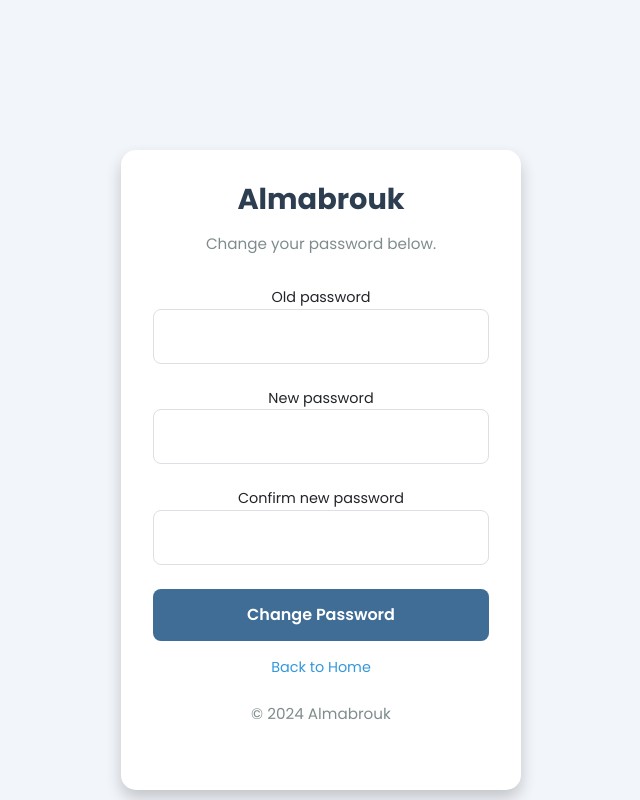
After one commit to vaisagh-mp/Al_Mabrouk_crm, a Django app: page /admin-panel/change-password/ in a window 1280 px wide. The commit adds this page. Shown: the whole page, without its empty margins (319-959 px from the left). Run offline with Django 5.2, Linux system fonts and the light colour scheme; a user stored in the database is signed in; some libraries are stand-ins or nearby versions.

Commit message:
change-password/attachement view

```diff
--- a/Admin/urls.py
+++ b/Admin/urls.py
@@ -1,5 +1,7 @@
 from django.urls import path
-from .views import create_employee, employee_list, attendance_list_view, dashboard, admin_project_summary_view, add_project, project_list_view, project_assignment_list, project_assignment_create, project_assignment_update, project_assignment_delete, manage_attendance, employee_profile,attendance_detail, edit_project, delete_project, edit_attendance, delete_attendance, manager_list, manager_profile, manager_attendance_list_view, manage_manager_attendance, employee_leave_list, manager_leave_list, employee_manage_leave, manager_manage_leave, admin_edit_employee, admin_delete_employee, admin_edit_manager, admin_delete_manager, fetch_notifications, mark_notifications_as_read, admin_notifications, admin_mark_all_notifications, admin_mark_single_notification
+from django.views.generic import TemplateView
+from django.contrib.auth import views as auth_views
+from .views import create_employee, employee_list, attendance_list_view, dashboard, admin_project_summary_view, add_project, project_list_view, project_assignment_list, project_assignment_create, project_assignment_update, project_assignment_delete, manage_attendance, employee_profile,attendance_detail, edit_project, delete_project, edit_attendance, delete_attendance, manager_list, manager_profile, manager_attendance_list_view, manage_manager_attendance, employee_leave_list, manager_leave_list, employee_manage_leave, manager_manage_leave, admin_edit_employee, admin_delete_employee, admin_edit_manager, admin_delete_manager, fetch_notifications, mark_notifications_as_read, admin_notifications, admin_mark_all_notifications, admin_mark_single_notification,change_password
 
 urlpatterns = [
     path('dashboard/', dashboard, name='admin-dashboard'),
@@ -47,4 +49,8 @@ urlpatterns = [
     path("admin-notifications/", admin_notifications, name="admin-notifications"),
     path("admin-mark-all-notifications/", admin_mark_all_notifications, name="admin-mark-all-notifications"),
     path("admin-mark-single-notification/<int:notification_id>/", admin_mark_single_notification, name="admin-mark-single-notification"),
+
+
+    path('change-password/', change_password, name='change_password'),
+    path('change-password/done/', TemplateView.as_view(template_name='password_change_done.html'),  name='password_change_done'),
 ]
--- a/Admin/views.py
+++ b/Admin/views.py
@@ -2,9 +2,12 @@ from django.shortcuts import redirect, render
 from django.shortcuts import get_object_or_404
 from django.contrib.auth.decorators import login_required, user_passes_test
 from calendar import monthrange
+from django.contrib.auth.forms import PasswordChangeForm
+from django.contrib.auth import update_session_auth_hash
+from django.http import HttpResponseForbidden
 from datetime import date
 from datetime import timedelta
-from django.db.models import Q, F, Sum
+from django.db.models import Q, F, Sum, Count
 from django.utils.timezone import now
 from django.db.models import Prefetch
 from django.http import HttpResponse
@@ -182,17 +185,17 @@ def employee_list(request):
     if not request.user.is_staff:
         return redirect('custom-login')
 
-    # Filter ongoing project assignments
-    ongoing_project_assignments = TeamMemberStatus.objects.filter(
-        status='ONGOING'
-    ).select_related('team__project')
-
-    # Exclude managers and prefetch ongoing project assignments
-    employees = Employee.objects.select_related('user').prefetch_related(
+    # Annotate each employee with a count of ongoing projects
+    employees = Employee.objects.select_related('user').annotate(
+        ongoing_project_count=Count(
+            'project_statuses',
+            filter=Q(project_statuses__status='ONGOING')
+        )
+    ).prefetch_related(
         Prefetch(
-            'project_statuses',  # This matches the `related_name` in TeamMemberStatus
-            queryset=ongoing_project_assignments,
-            to_attr='assigned_projects'  # Prefetch results stored as 'assigned_projects'
+            'project_statuses',
+            queryset=TeamMemberStatus.objects.filter(status='ONGOING').select_related('team__project'),
+            to_attr='assigned_projects'
         )
     ).order_by('-user__date_joined')
 
@@ -200,7 +203,9 @@ def employee_list(request):
     page_number = request.GET.get('page')
     page_obj = paginator.get_page(page_number)
 
-    return render(request, 'Admin/employee_list.html', {'page_obj': page_obj})
+    return render(request, 'Admin/employee_list.html', {
+        'page_obj': page_obj
+    })
 
 @login_required
 def manager_list(request):
@@ -520,6 +525,7 @@ def admin_project_summary_view(request, project_id):
         "project_id": project.id,
         "status_choices": status_choices,
         "job_card": project.job_card.url if project.job_card else None,
+        "attachment_file": project.attachment.url if project.attachment else None,
     }
 
     context = {"project_data": project_data}
@@ -1128,3 +1134,20 @@ def fetch_notifications(request):
 def mark_notifications_as_read(request):
     request.user.notifications.update(is_read=True)
     return JsonResponse({"message": "Notifications marked as read"})
+
+
+@login_required
+def change_password(request):
+    if not request.user.is_superuser:
+        return HttpResponseForbidden("You are not authorized to change the password.")
+
+    if request.method == 'POST':
+        form = PasswordChangeForm(user=request.user, data=request.POST)
+        if form.is_valid():
+            user = form.save()
+            update_session_auth_hash(request, user)
+            return redirect('admin-dashboard')
+    else:
+        form = PasswordChangeForm(user=request.user)
+
+    return render(request, 'Admin/change_password.html', {'form': form})
--- /dev/null
+++ b/templates/Admin/change_password.html
@@ -0,0 +1,58 @@
+{% load static %}
+
+<!DOCTYPE html>
+<html lang="en">
+
+<head>
+    <meta charset="UTF-8" />
+    <meta name="viewport" content="width=device-width, initial-scale=1.0" />
+    <title>Change Password - Almabrouk CRM</title>
+    <link rel="stylesheet" href="{% static 'assets/vendor/bootstrap/css/bootstrap.min.css' %}" />
+    <link href="https://use.fontawesome.com/releases/v5.0.6/css/all.css" rel="stylesheet" />
+    <link rel="stylesheet" href="{% static 'assets/css/style.css' %}" />
+</head>
+
+<body>
+    <div class="container login-wrapper">
+        <div class="login-container">
+            <h1>Almabrouk</h1>
+            <p>Change your password below.</p>
+
+            {% if messages %}
+            <div class="alert alert-info">
+                {% for message in messages %}
+                <p>{{ message }}</p>
+                {% endfor %}
+            </div>
+            {% endif %}
+
+            <form method="post">
+                {% csrf_token %}
+                <div class="form-group">
+                    <label for="old_password">Old password</label>
+                    <input type="password" name="old_password" required class="form-control" />
+                </div>
+                <div class="form-group">
+                    <label for="new_password1">New password</label>
+                    <input type="password" name="new_password1" required class="form-control" />
+                </div>
+                <div class="form-group">
+                    <label for="new_password2">Confirm new password</label>
+                    <input type="password" name="new_password2" required class="form-control" />
+                </div>
+                <button type="submit" class="btn btn-primary">Change Password</button>
+            </form>
+
+
+            <a href="{% url 'admin-dashboard' %}" class="d-block mt-3 text-center">Back to Home</a>
+            <div class="footer mt-4">
+                <p>&copy; 2024 Almabrouk</p>
+            </div>
+        </div>
+    </div>
+
+    <script src="{% static 'assets/vendor/bootstrap/js/bootstrap.bundle.min.js' %}"></script>
+    <script src="https://cdnjs.cloudflare.com/ajax/libs/jquery/3.3.1/jquery.min.js"></script>
+</body>
+
+</html>
--- a/templates/Admin/employee_list.html
+++ b/templates/Admin/employee_list.html
@@ -74,10 +74,7 @@
                     <td>{{ employee.work_days }}</td>
                     <td>
                         {% if employee.assigned_projects %}
-                            {% for project_assignment in employee.assigned_projects %}
-                                <span>{{ project_assignment.team.project.name }}</span>
-                                {% if not forloop.last %}, {% endif %}
-                            {% endfor %}
+                            <span>{{ employee.ongoing_project_count }}</span>
                         {% else %}
                             No projects Ongoing
                         {% endif %}
--- /dev/null
+++ b/templates/Admin/password_change_done.html
@@ -0,0 +1,2 @@
+<h2>Password changed successfully!</h2>
+<a href="{% url 'admin-dashboard' %}">Go to Home</a>
```
Also changed, not shown: Al_Mabrouk_crm/settings.py (+12 -12 lines), templates/Admin/adminbase.html (+7 -0 lines), templates/Admin/project.html (+10 -0 lines), db.sqlite3, 1 other file.
